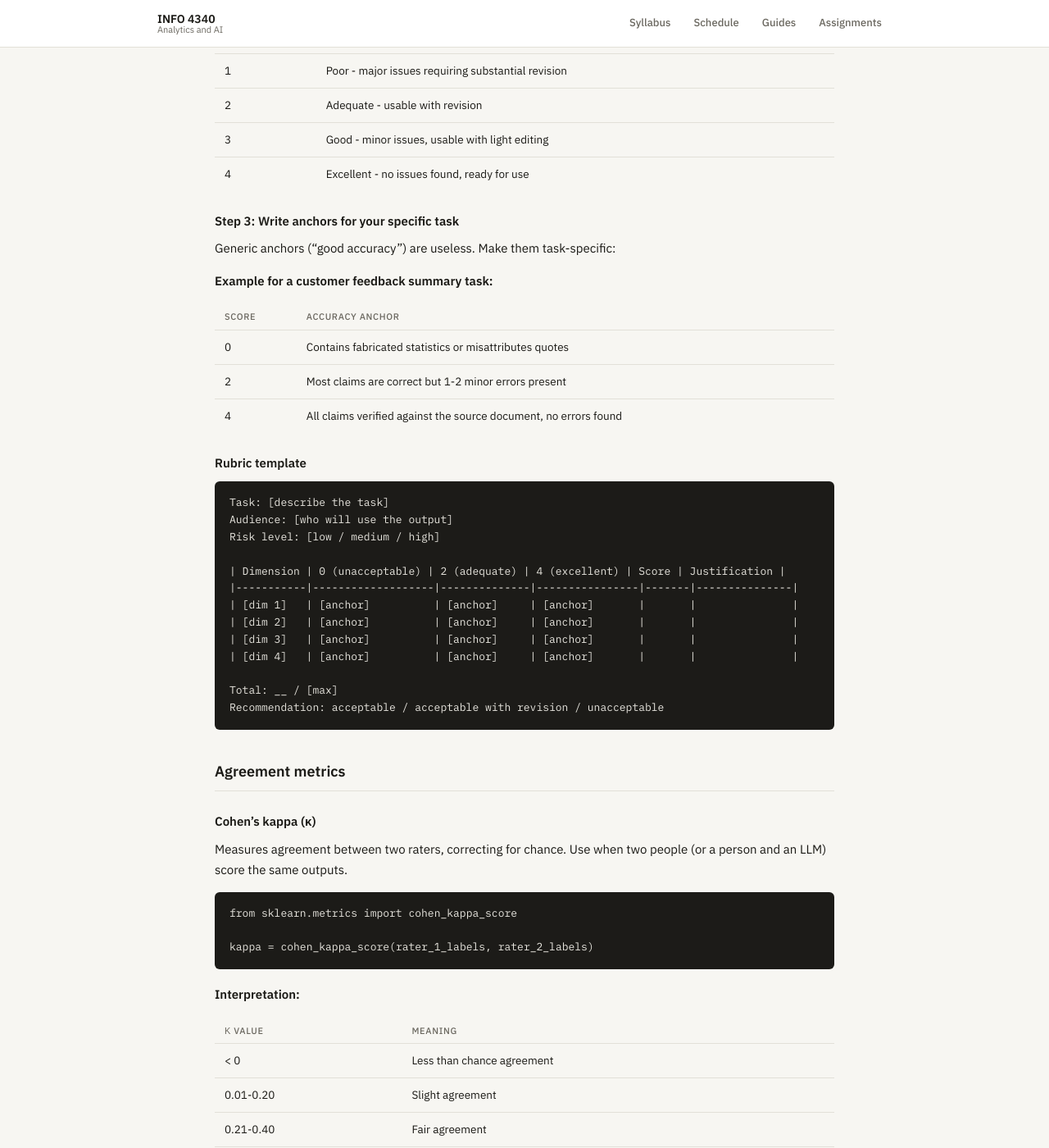
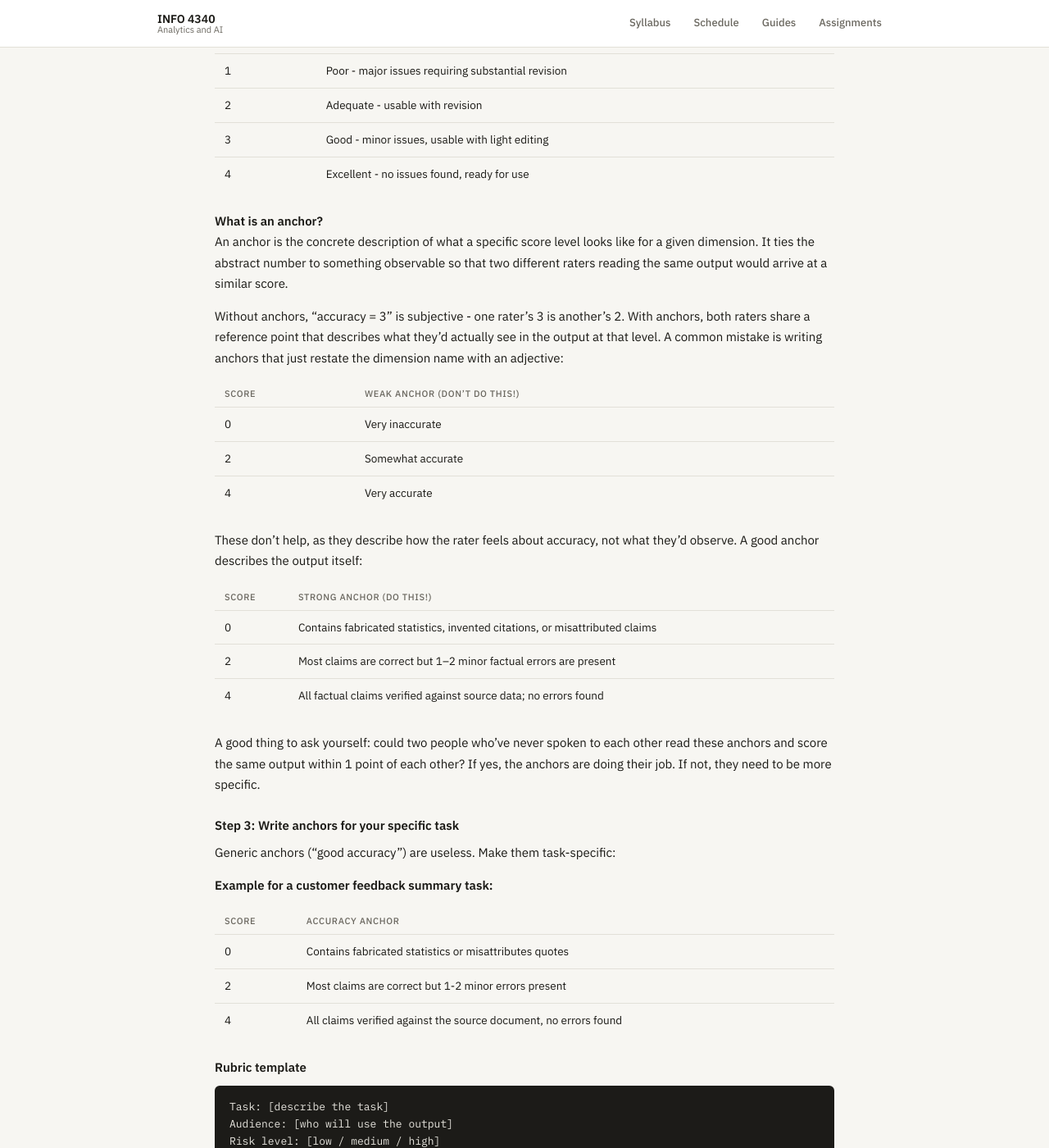
Before and after one commit to steflangehennig/info4340, a Jekyll site: the page built from guides/evaluation.md, in a window 1280 px wide and 1400 px high, scrolled down 1599 px. Shown: the whole window at 82% size. Built offline with Jekyll 4.4.1, drawn with Linux system fonts in a browser that asks for light colours.

Commit message:
update evaluation.md

```diff
--- a/guides/evaluation.md
+++ b/guides/evaluation.md
@@ -53,6 +53,28 @@ Use a 0-4 scale with three defined anchors:
 | 2 | Adequate - usable with revision |
 | 3 | Good - minor issues, usable with light editing |
 | 4 | Excellent - no issues found, ready for use |
+
+
+#### What is an anchor?
+An anchor is the concrete description of what a specific score level looks like for a given dimension. It ties the abstract number to something observable so that two different raters reading the same output would arrive at a similar score.
+
+Without anchors, "accuracy = 3" is subjective - one rater's 3 is another's 2. With anchors, both raters share a reference point that describes what they'd actually see in the output at that level. A common mistake is writing anchors that just restate the dimension name with an adjective:
+
+| Score | Weak anchor (don't do this!) |
+|---|---|
+| 0 | Very inaccurate |
+| 2 | Somewhat accurate |
+| 4 | Very accurate |
+
+These don't help, as they describe how the rater feels about accuracy, not what they'd observe. A good anchor describes the output itself:
+
+| Score | Strong anchor (do this!) |
+|---|---|
+| 0 | Contains fabricated statistics, invented citations, or misattributed claims |
+| 2 | Most claims are correct but 1–2 minor factual errors are present |
+| 4 | All factual claims verified against source data; no errors found |
+
+A good thing to ask yourself: could two people who've never spoken to each other read these anchors and score the same output within 1 point of each other? If yes, the anchors are doing their job. If not, they need to be more specific.
 
 ### Step 3: Write anchors for your specific task
 
```
